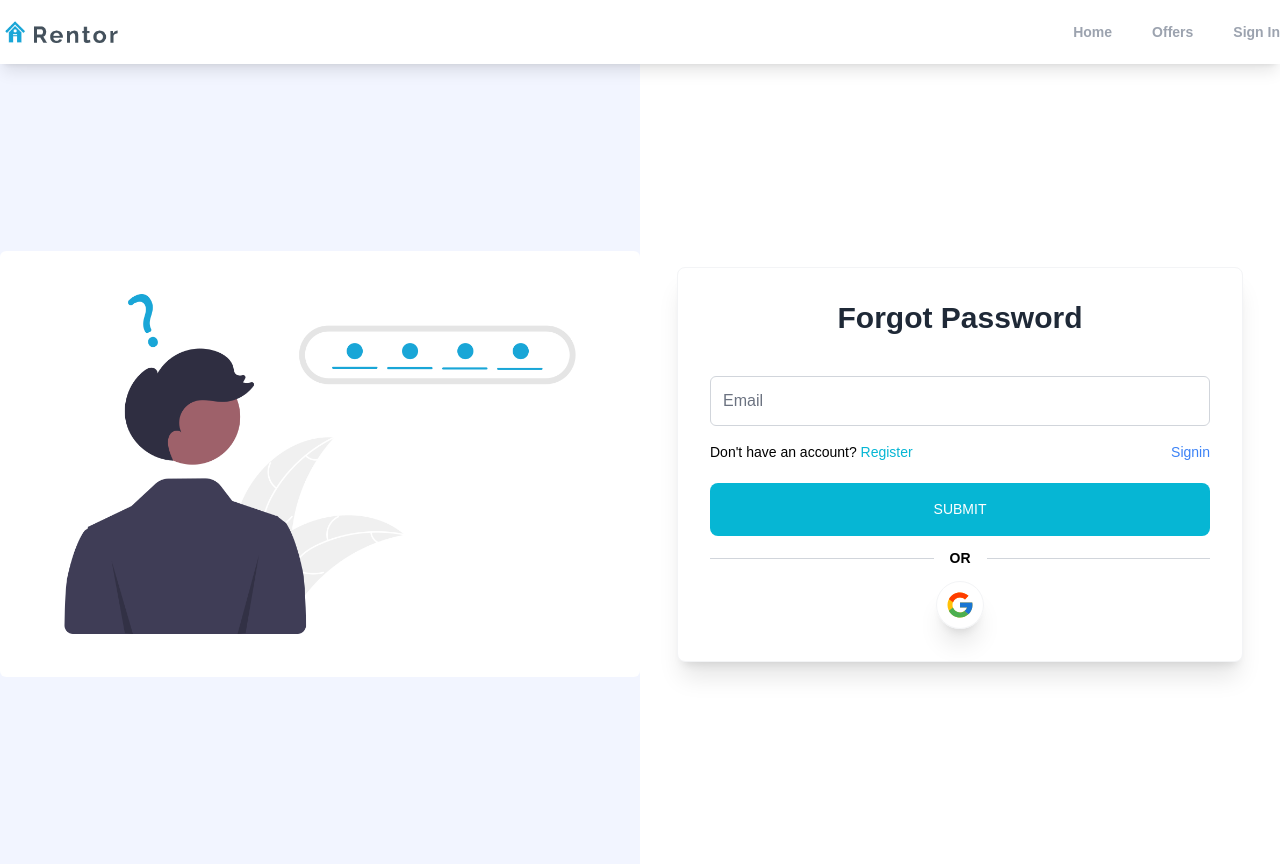
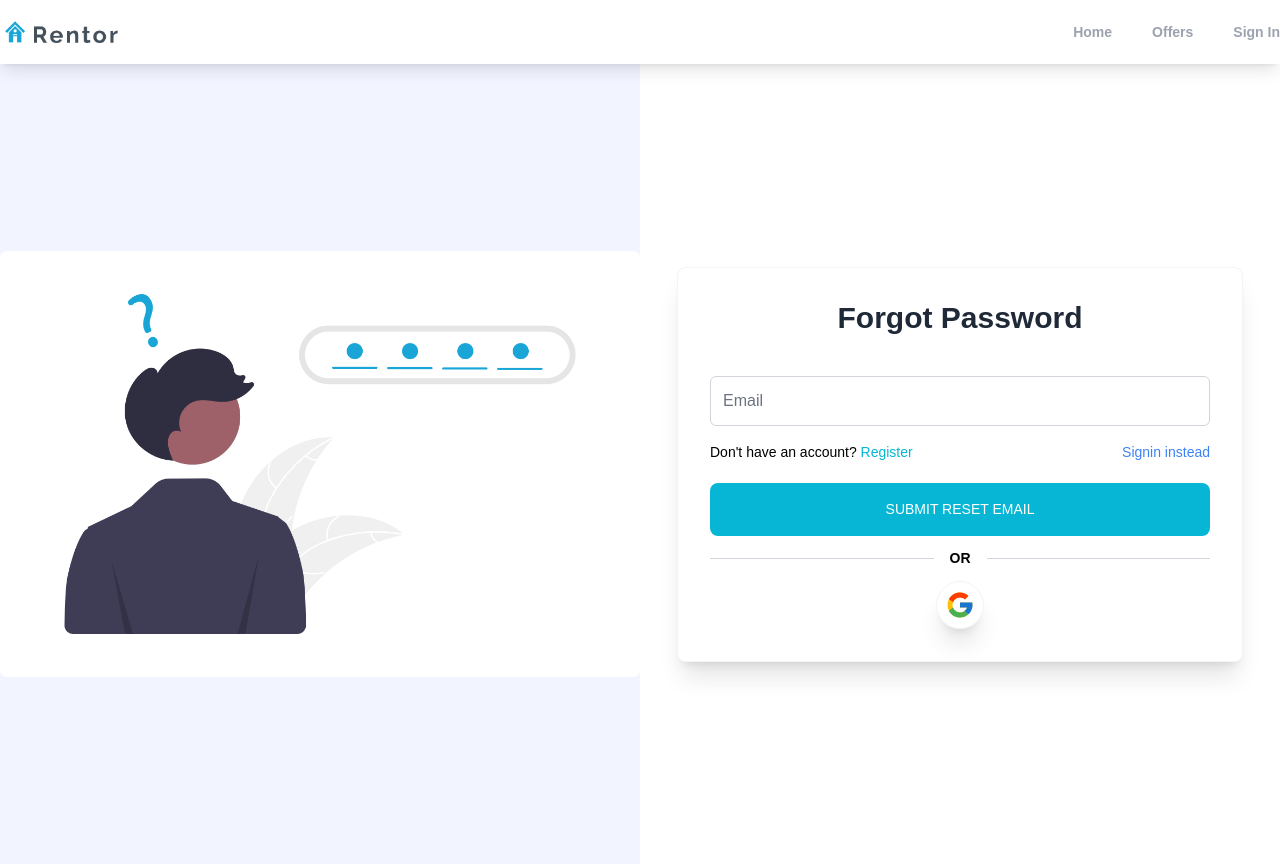
Before and after one commit to AmaduKamara/rensale, a React (Create React App) app: page /forgot-password in a window 1280 px wide. Built offline with nearby package versions, Linux system fonts and the light colour scheme.

Commit message:
Update ForgotPassword.js

```diff
--- a/src/pages/ForgotPassword.js
+++ b/src/pages/ForgotPassword.js
@@ -61,14 +61,14 @@ const ForgotPassword = () => {
                   </Link>
                 </p>
                 <Link to="/signin" className="text-blue-500">
-                  Signin
+                  Signin instead
                 </Link>
               </div>
               <button
                 type="submit"
                 className="py-3 md:py-4 w-full bg-cyan-500 hover:bg-cyan-700 text-white uppercase mt-5 rounded-lg transition ease-in-out duration-300"
               >
-                Submit
+                Submit Reset Email
               </button>
               <div className="my-3 flex items-center  before:border-t before:flex-1  before:border-gray-300 after:border-t after:flex-1  after:border-gray-300">
                 <p className="text-center font-semibold mx-4">OR</p>
```
